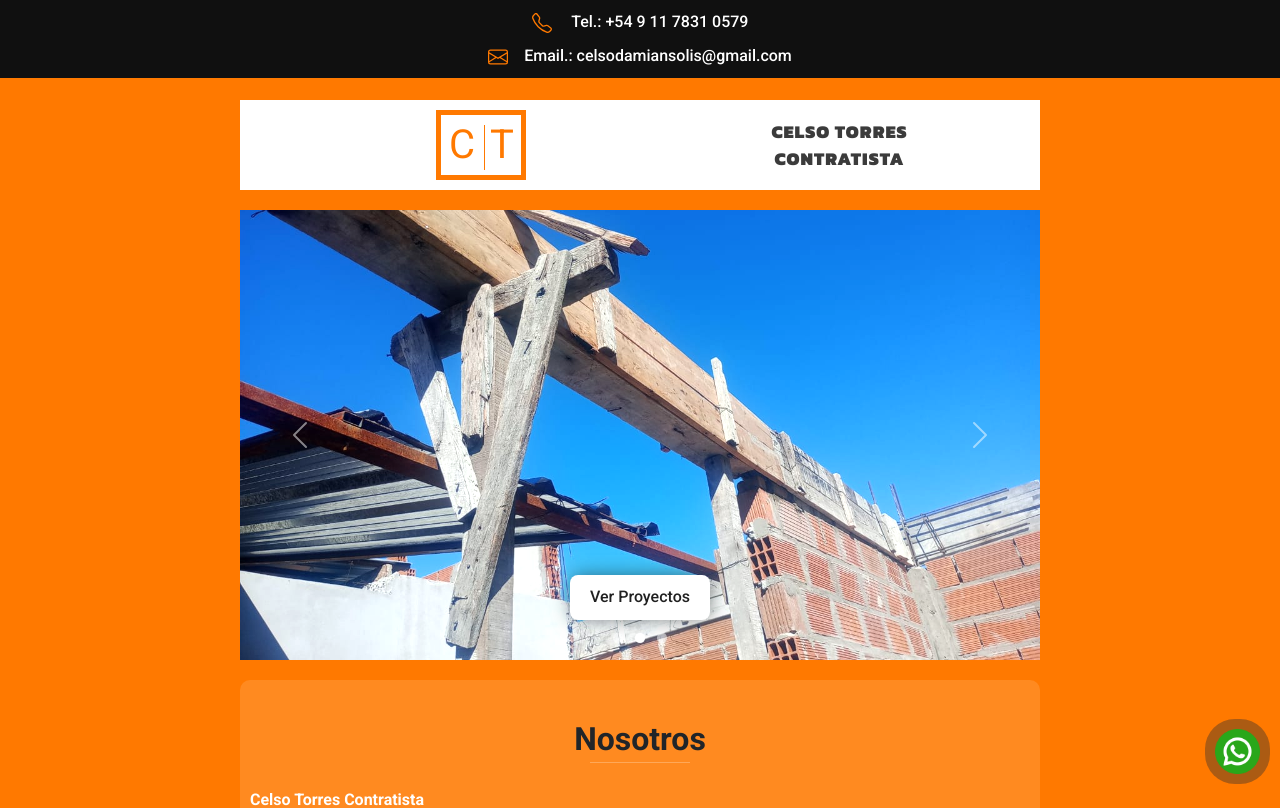
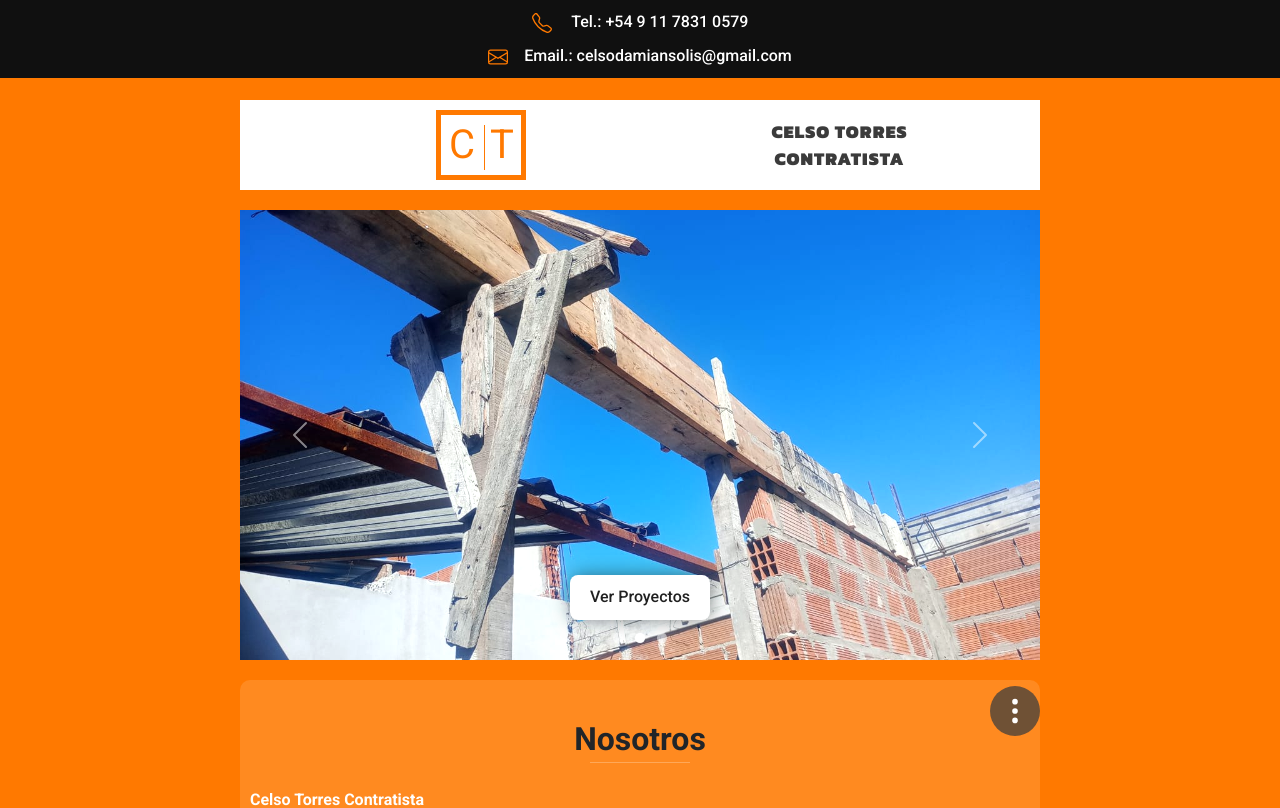
Before and after one commit to DanielQuijano1/celso-constratista, a React (Vite) app: page / in a window 1280 px wide. Shown: the top 808 px of the page. Built offline with nearby package versions, Linux system fonts and the light colour scheme.

Commit message:
menu redes

```diff
--- a/package.json
+++ b/package.json
@@ -18,7 +18,8 @@
     "react-dom": "^18.2.0",
     "react-icons": "^5.1.0",
     "react-responsive": "^10.0.0",
-    "react-router-dom": "^6.22.3"
+    "react-router-dom": "^6.22.3",
+    "react-social-icons": "^6.16.0"
   },
   "devDependencies": {
     "@types/react": "^18.2.66",
--- a/src/App.css
+++ b/src/App.css
@@ -657,27 +657,99 @@
 */
 
 @media screen and (min-width: 800px) {
-  .appPC{
+  .appPC {
     width: 100vw;
     display: flex;
     place-content: center;
     background-color: var(--principalColor);
   }
 
-  .box_head_redes{
+  .box_head_redes {
     width: 100vw;
-    position:absolute;
+    position: absolute;
     right: 0px;
 
   }
 
-  .box_head{
+  .box_head {
     margin-top: 100px;
   }
 
-  .galeria__link{
+  .galeria__link {
     max-height: 500px;
     max-width: fit-content;
   }
 
 }
+
+
+/* Estilos para el botón toggle */
+.social-media-button {
+  position: sticky;
+  display: inline-block;
+  left: 85%;
+  bottom: 8%;
+}
+
+.toggle-button {
+  background-color: #3d3d3dbd;
+  border: none;
+  border-radius: 50%;
+  padding: 10px;
+  cursor: pointer;
+  transition: background-color 0.3s ease;
+  width: 50px;
+  height: 50px;
+}
+
+.toggle-button.open {
+  background-color: #3d3d3d;
+
+  z-index: 1000;
+
+}
+
+/* Estilos para el menú de redes sociales */
+.social-media-menu {
+  position: absolute;
+  top: -140px;
+  /* Ajusta la posición vertical del menú */
+  left: 50%;
+  transform: translateX(-50%);
+  display: flex;
+  flex-direction: column;
+  gap: 10px;
+  background-color: #575757d0;
+  border-radius: 20px;
+  padding: 23px;
+  box-shadow: 0 2px 4px rgba(0, 0, 0, 0.1);
+  z-index: -1;
+  padding-bottom: 35px;
+}
+
+
+.social-media-menu .social-icon {
+  border-radius: 50%;
+}
+
+/* Estilos para los íconos de redes sociales */
+.social-media-menu .social-icon {
+  color: #020202;
+  transition: color 0.3s ease;
+  z-index: 100;
+  position: relative;
+  left: -25px;
+  width: 25px;
+  height: 25px;
+}
+
+.social-media-menu .social-icon:hover {
+  color: #e74c3c;
+  z-index: 100;
+
+}
+
+.dotsMenu {
+  width: 60px;
+  height: 60px;
+}
--- a/src/App.jsx
+++ b/src/App.jsx
@@ -18,7 +18,7 @@ function App() {
         <BrowserRouter>
           <Header />
           <Routes>
-            <Route path="/" element={[<CarouselMain />, <Nosotros />, <Servicios />,]} />
+            <Route path="/" element={[<CarouselMain />, <Nosotros />, <Servicios />, ]} />
             <Route path="/galeria/" element={[<Galeria />]} />
             <Route path='/bernal-sargento-cabral/' element={<FotosGaleria />} />
           </Routes>
--- a/src/assets/SocialMenu/SocialMenu.jsx
+++ b/src/assets/SocialMenu/SocialMenu.jsx
@@ -1,8 +1,11 @@
-import React from 'react';
-import { useState } from 'react';
 import "./../../App.css"
+import React, { useState } from 'react';
+import { BsThreeDotsVertical } from "react-icons/bs";
+import { SocialIcon } from 'react-social-icons';
 
-const SocialMenu = () => {
+
+
+const SocialMediaButton = () => {
     const [isOpen, setIsOpen] = useState(false);
 
     const toggleMenu = () => {
@@ -10,14 +13,21 @@ const SocialMenu = () => {
     };
 
     return (
-        <div className={`social-media-menu ${isOpen ? 'open' : ''}`}>
+        <div className="social-media-button">
+            <button className={`toggle-button ${isOpen ? 'open' : ''}`} onClick={toggleMenu}>
+                <BsThreeDotsVertical className="dotsMenu"/>
+            </button>
+            {isOpen && (
+                <div className="social-media-menu">
+                    <SocialIcon url="https://www.facebook.com" />
+                    <SocialIcon url="https://www.instagram.com/celsodamiansolis/" />
 
-            <div className="popup__box">
-                <a href="https://wa.me/+5491178310579" target="blank"><div className="popup__icon whatsapp animacionActive " /></a>
-            </div>
+                    <SocialIcon url="https://api.whatsapp.com/+5491178310579" />
+
+                </div>
+            )}
         </div>
     );
 };
 
-
-export default SocialMenu;
+export default SocialMediaButton;
```
Also changed, not shown: 1 other file (tests, documents, lock files or other folders).
